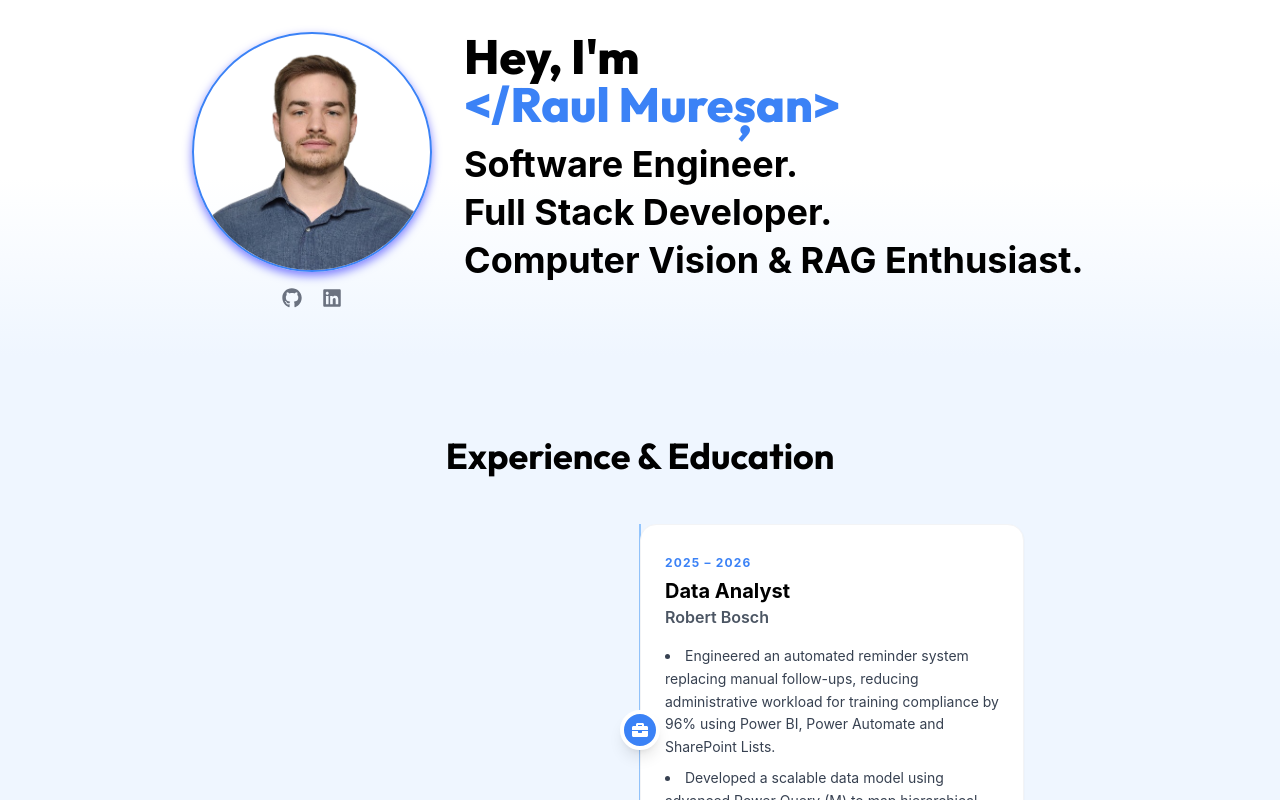
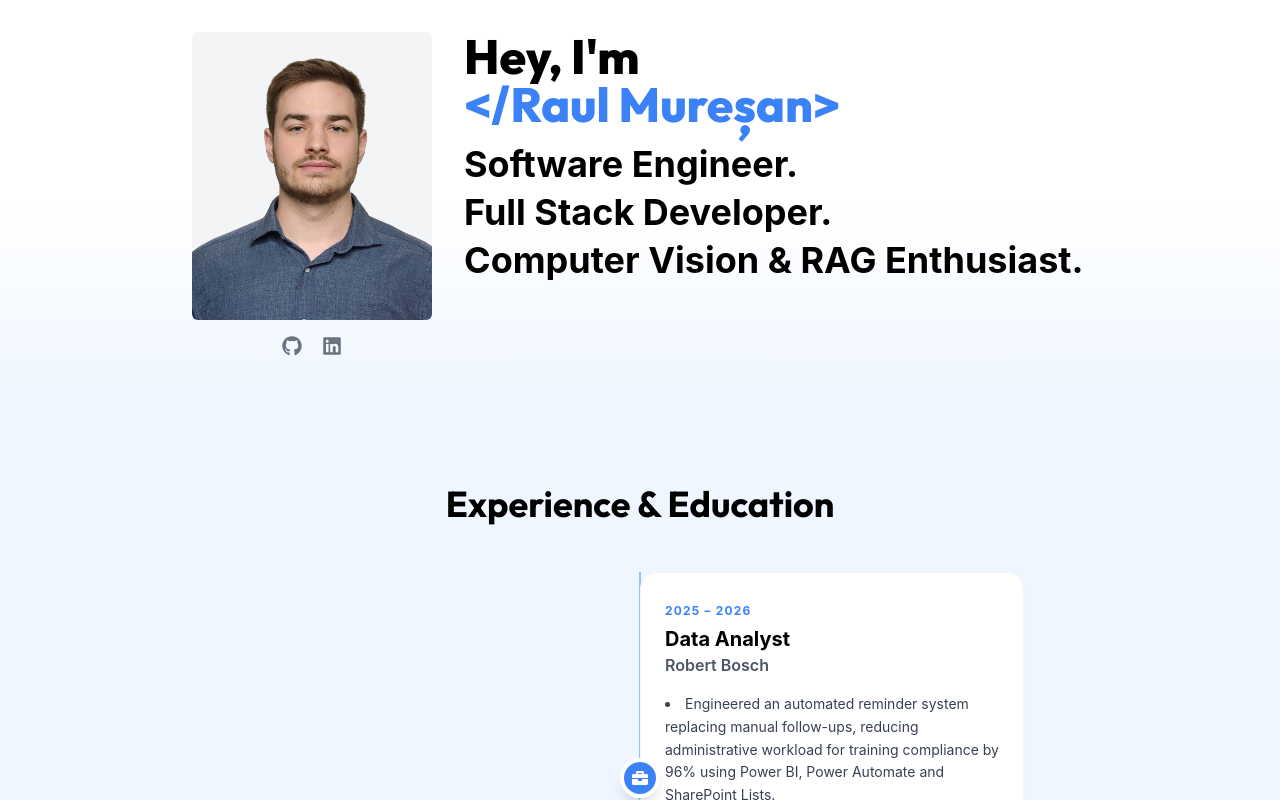
Before and after one commit to raul-muresan03/personal-website, a React (Vite) app: page / in a window 1280 px wide. Shown: the top 800 px of the page. Built offline with nearby package versions, Linux system fonts and the light colour scheme.

Commit message:
update profile picture layout

```diff
--- a/src/components/sections/HeroSection.tsx
+++ b/src/components/sections/HeroSection.tsx
@@ -9,7 +9,7 @@ export function HeroSection() {
                     <img
                         src="profile_picture.png"
                         alt="Profile picture of Raul Mureșan"
-                        className="w-40 h-40 md:w-60 md:h-60 rounded-full object-cover border-2 border-blue-500 shadow-[0px_4px_10px_0px_rgba(0,0,255,0.5)]"
+                        className="w-40 h-48 md:w-60 md:h-72 rounded-md object-cover object-top bg-gray-100"
                     />
                     <div className="flex items-center space-x-5">
                         <a href="https://github.com/raul-muresan03" target="_blank" rel="noopener noreferrer" aria-label="GitHub profile" className="text-gray-500 hover:text-gray-900 transition-colors">
```
